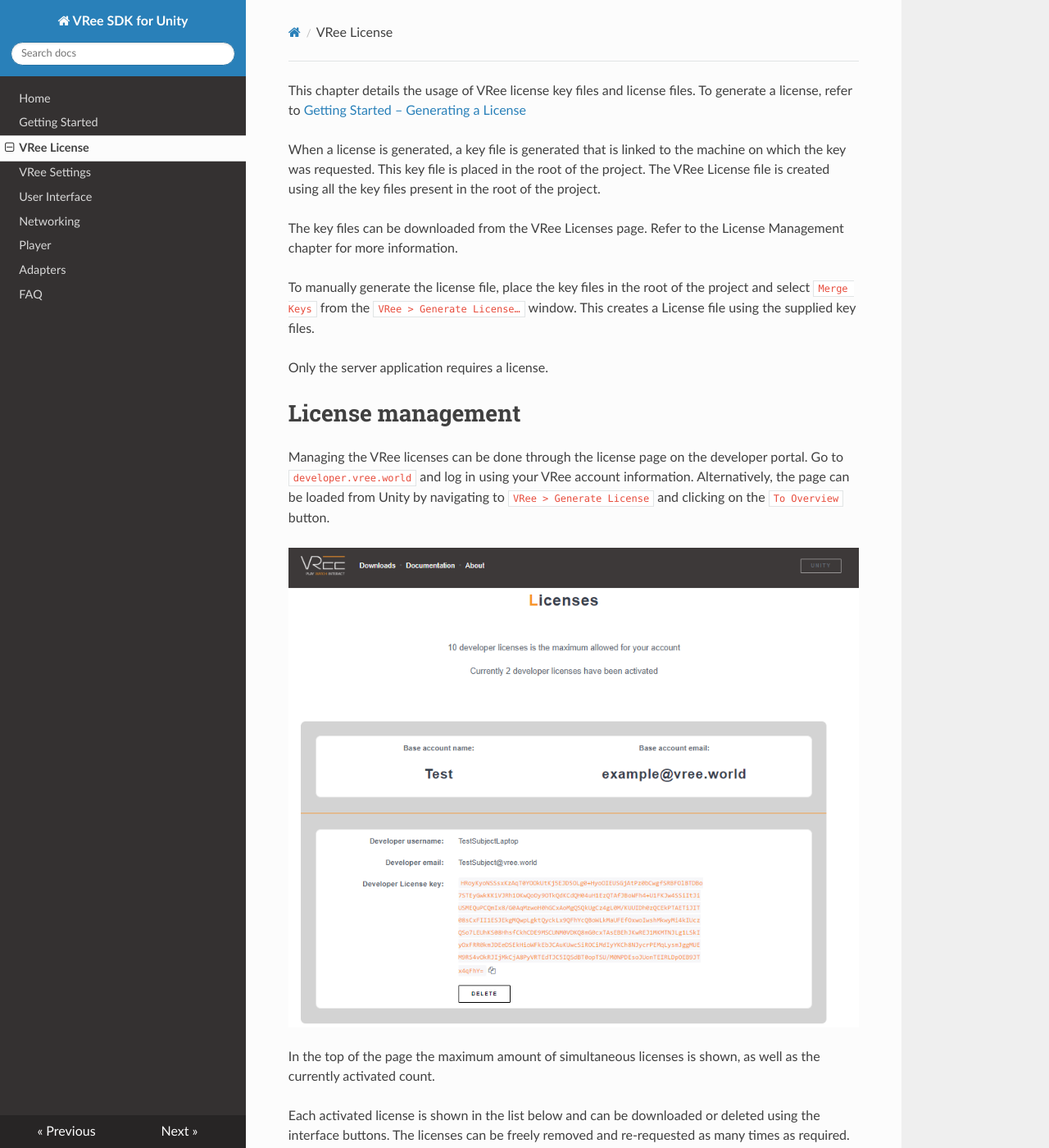
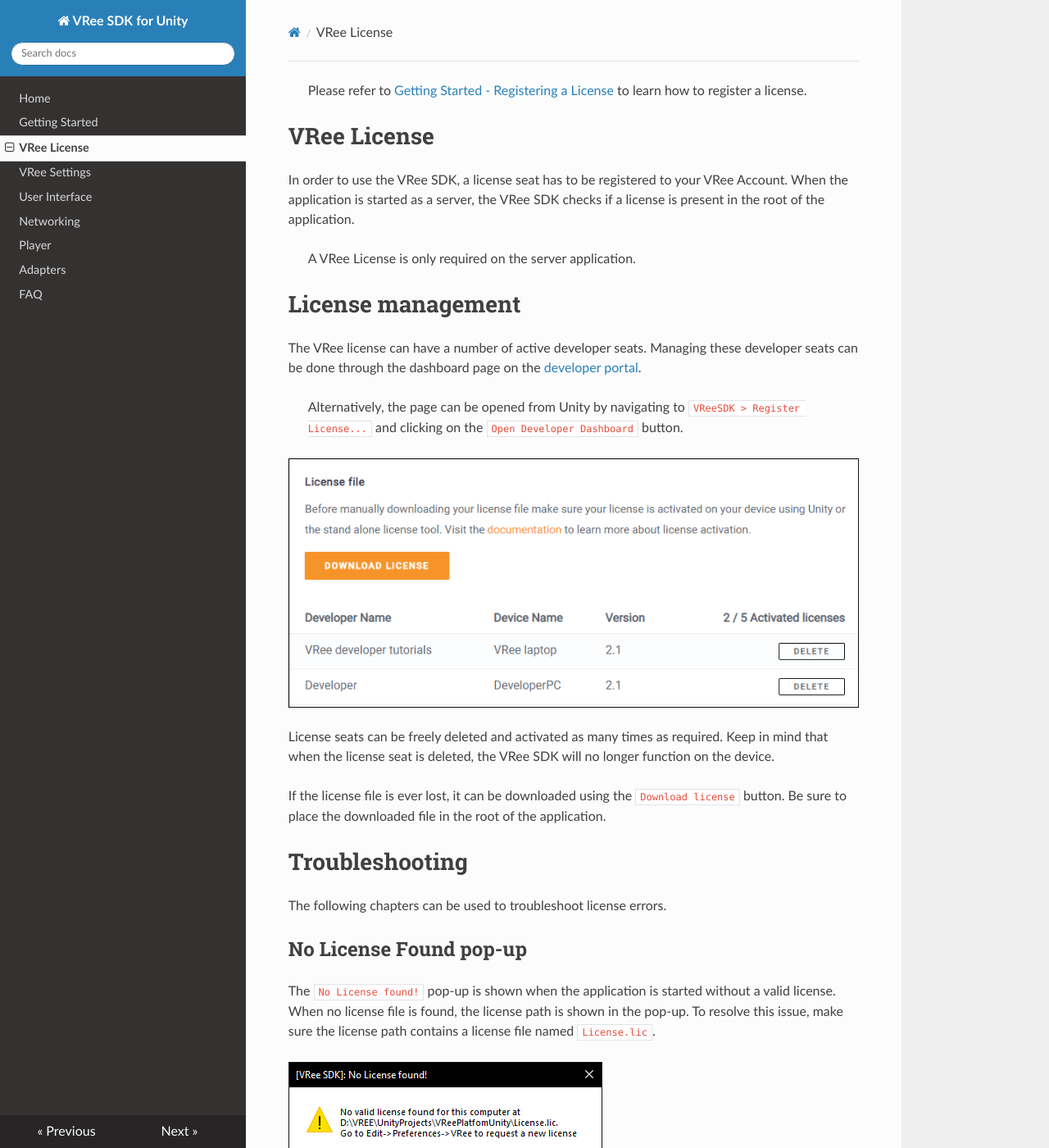
Before and after one commit to vree-sdk/documentation, an MkDocs documentation site: the page built from docs/vree-license.md, in a window 1280 px wide and 1400 px high. Shown: the whole window at 82% size. Built offline with MkDocs 1.6.1, drawn with Linux system fonts in a browser that asks for light colours; nearby versions of some CDN libraries; some of the changed text lies outside the part shown.

Commit message:
* Updating vree-license

```diff
--- a/docs/vree-license.md
+++ b/docs/vree-license.md
@@ -1,22 +1,22 @@
-This chapter details the usage of VRee license key files and license files. To generate a license, refer to [Getting Started – Generating a License](getting-started.md#generating-a-license)
+> Please refer to [Getting Started - Registering a License](getting-started.md#generating-a-license) to learn how to register a license.
 
-When a license is generated, a key file is generated that is linked to the machine on which the key was requested. This key file is placed in the root of the project. The VRee License file is created using all the key files present in the root of the project.
+# VRee License
 
-The key files can be downloaded from the VRee Licenses page. Refer to the License Management chapter for more information.
+In order to use the VRee SDK, a license seat has to be registered to your VRee Account. When the application is started as a server, the VRee SDK checks if a license is present in the root of the application.
 
-To manually generate the license file, place the key files in the root of the project and select `Merge Keys` from the `VRee > Generate License…` window. This creates a License file using the supplied key files.
+> A VRee License is only required on the server application.
 
-Only the server application requires a license.
+# License management
 
-#License management
-Managing the VRee licenses can be done through the license page on the developer portal. Go to `developer.vree.world` and log in using your VRee account information. Alternatively, the page can be loaded from Unity by navigating to `VRee > Generate License` and clicking on the `To Overview` button.
+The VRee license can have a number of active developer seats. Managing these developer seats can be done through the dashboard page on the [developer portal](https://developer.vree.world/dashboard).
 
-![Alt](./images/license/license-overview.png "No license found.")
+> Alternatively, the page can be opened from Unity by navigating to `VReeSDK > Register License...` and clicking on the `Open Developer Dashboard` button.
 
-In the top of the page the maximum amount of simultaneous licenses is shown, as well as the currently activated count.
+![Alt](./images/license/license-overview.png "License overview.")
 
-Each activated license is shown in the list below and can be downloaded or deleted using the interface buttons.
-The licenses can be freely removed and re-requested as many times as required. Keep in mind that a deleted license will no longer function on a VRee enabled application.
+License seats can be freely deleted and activated as many times as required. Keep in mind that when the license seat is deleted, the VRee SDK will no longer function on the device.
+
+If the license file is ever lost, it can be downloaded using the `Download license` button. Be sure to place the downloaded file in the root of the application.
 
 # Troubleshooting
 
```
Also changed, not shown: docs/getting-started.md (+1 -1 lines), docs/images/license/license-not-found.png, docs/images/license/license-overview.png, docs/images/license/no-license-found.png, 1 other file.
